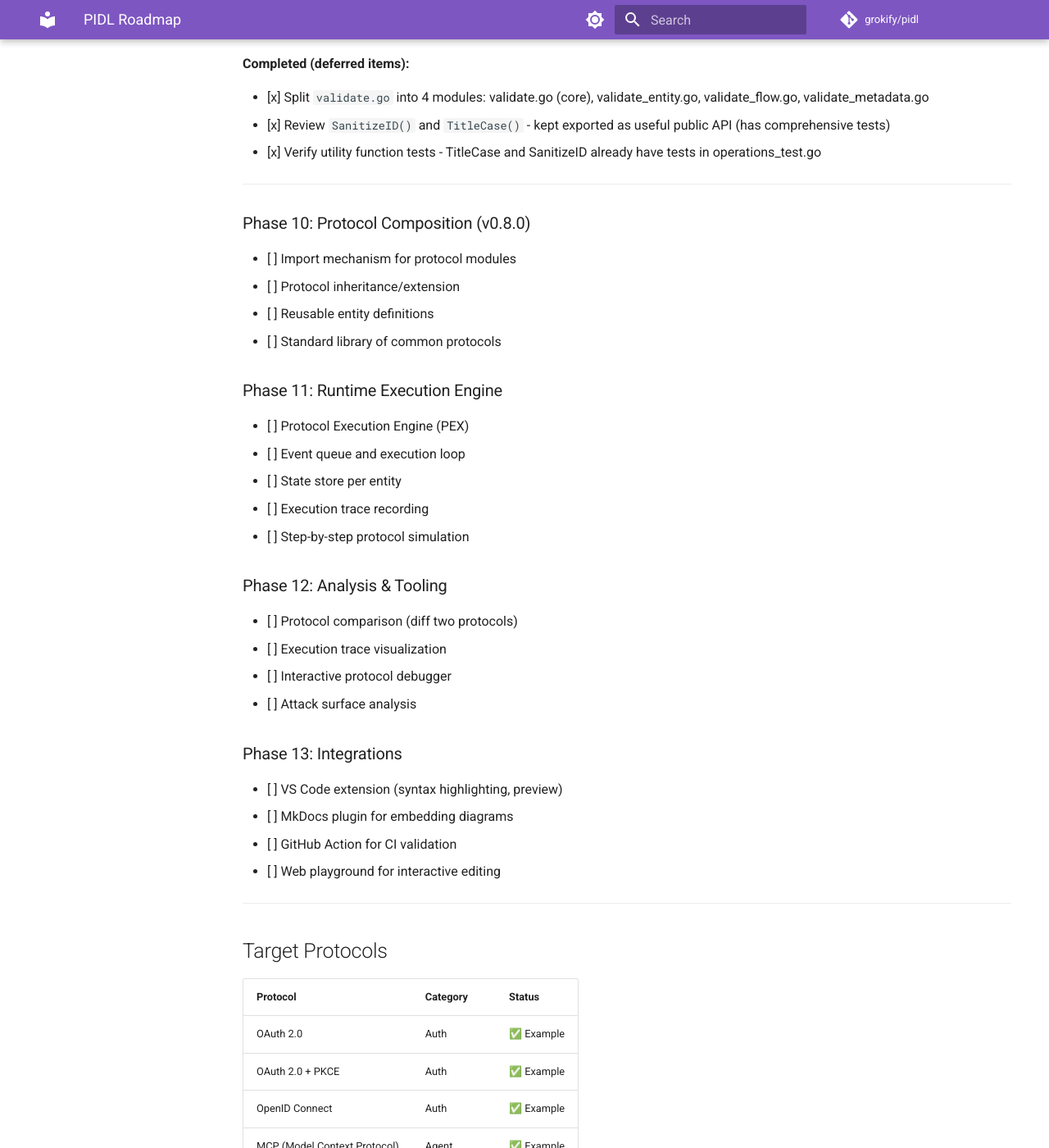
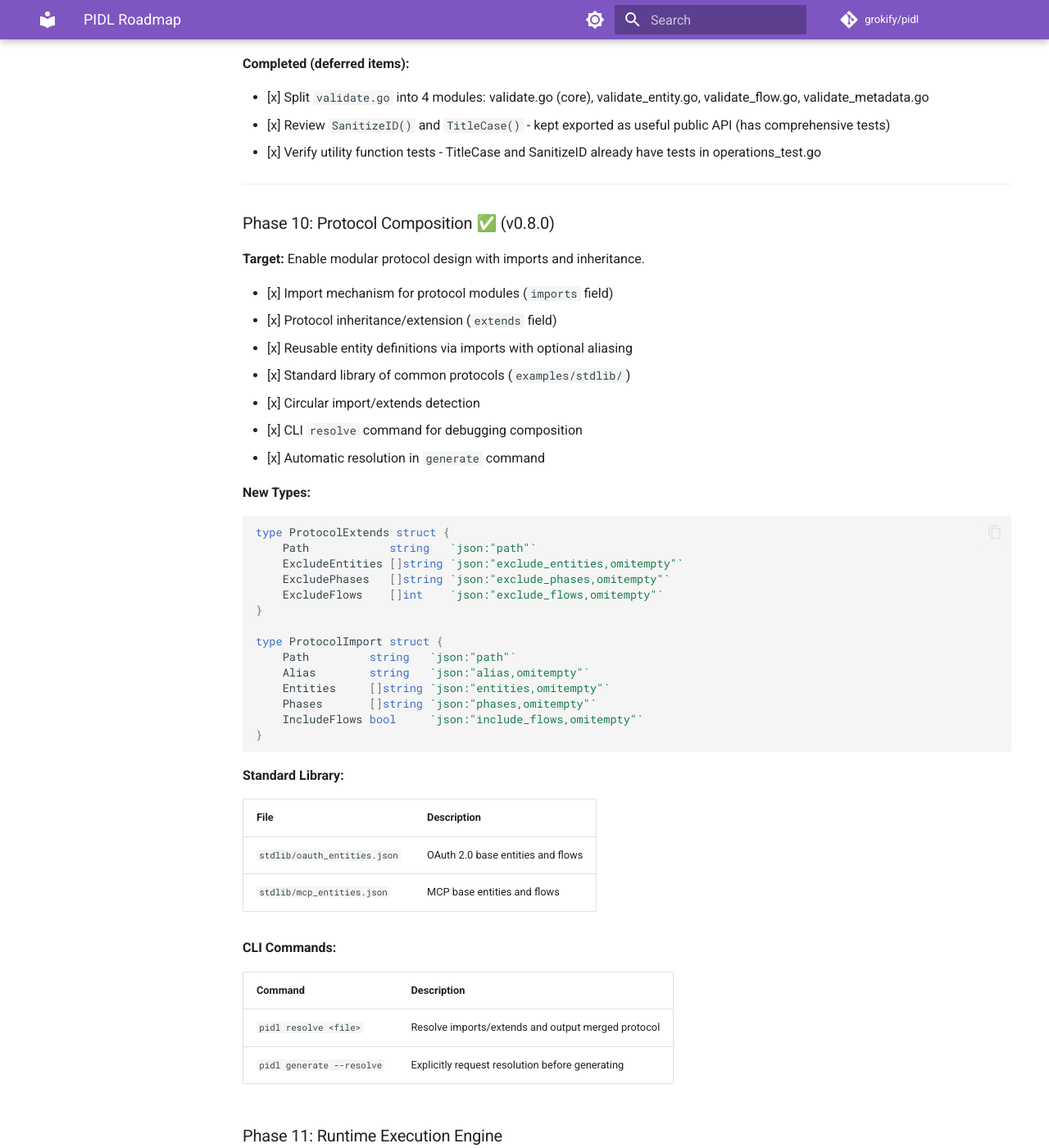
Before and after one commit to grokify/pidl, an MkDocs documentation site: the page built from docs/specs/ROADMAP.md, in a window 1280 px wide and 1400 px high, scrolled down 8957 px. Shown: the whole window at 82% size. Built offline with MkDocs 1.6.1 and Material for MkDocs 9.7.7, drawn with Linux system fonts in a browser that asks for light colours; comment, search, counter and statistics services are not loaded.

Commit message:
docs(roadmap): complete Phase 10 Protocol Composition
Mark Phase 10 as complete with documentation of:
- New ProtocolExtends and ProtocolImport types
- Standard library protocols (oauth_entities, mcp_entities)
- CLI resolve command and generate --resolve flag

Co-Authored-By: Claude Opus 4.5 <noreply@anthropic.com>

````diff
--- a/docs/specs/ROADMAP.md
+++ b/docs/specs/ROADMAP.md
@@ -286,12 +286,50 @@ type TrustRelationship struct {
 
 ---
 
-### Phase 10: Protocol Composition (v0.8.0)
+### Phase 10: Protocol Composition ✅ (v0.8.0)
 
-- [ ] Import mechanism for protocol modules
-- [ ] Protocol inheritance/extension
-- [ ] Reusable entity definitions
-- [ ] Standard library of common protocols
+**Target:** Enable modular protocol design with imports and inheritance.
+
+- [x] Import mechanism for protocol modules (`imports` field)
+- [x] Protocol inheritance/extension (`extends` field)
+- [x] Reusable entity definitions via imports with optional aliasing
+- [x] Standard library of common protocols (`examples/stdlib/`)
+- [x] Circular import/extends detection
+- [x] CLI `resolve` command for debugging composition
+- [x] Automatic resolution in `generate` command
+
+**New Types:**
+
+```go
+type ProtocolExtends struct {
+    Path            string   `json:"path"`
+    ExcludeEntities []string `json:"exclude_entities,omitempty"`
+    ExcludePhases   []string `json:"exclude_phases,omitempty"`
+    ExcludeFlows    []int    `json:"exclude_flows,omitempty"`
+}
+
+type ProtocolImport struct {
+    Path         string   `json:"path"`
+    Alias        string   `json:"alias,omitempty"`
+    Entities     []string `json:"entities,omitempty"`
+    Phases       []string `json:"phases,omitempty"`
+    IncludeFlows bool     `json:"include_flows,omitempty"`
+}
+```
+
+**Standard Library:**
+
+| File | Description |
+|------|-------------|
+| `stdlib/oauth_entities.json` | OAuth 2.0 base entities and flows |
+| `stdlib/mcp_entities.json` | MCP base entities and flows |
+
+**CLI Commands:**
+
+| Command | Description |
+|---------|-------------|
+| `pidl resolve <file>` | Resolve imports/extends and output merged protocol |
+| `pidl generate --resolve` | Explicitly request resolution before generating |
 
 ### Phase 11: Runtime Execution Engine
 
````
